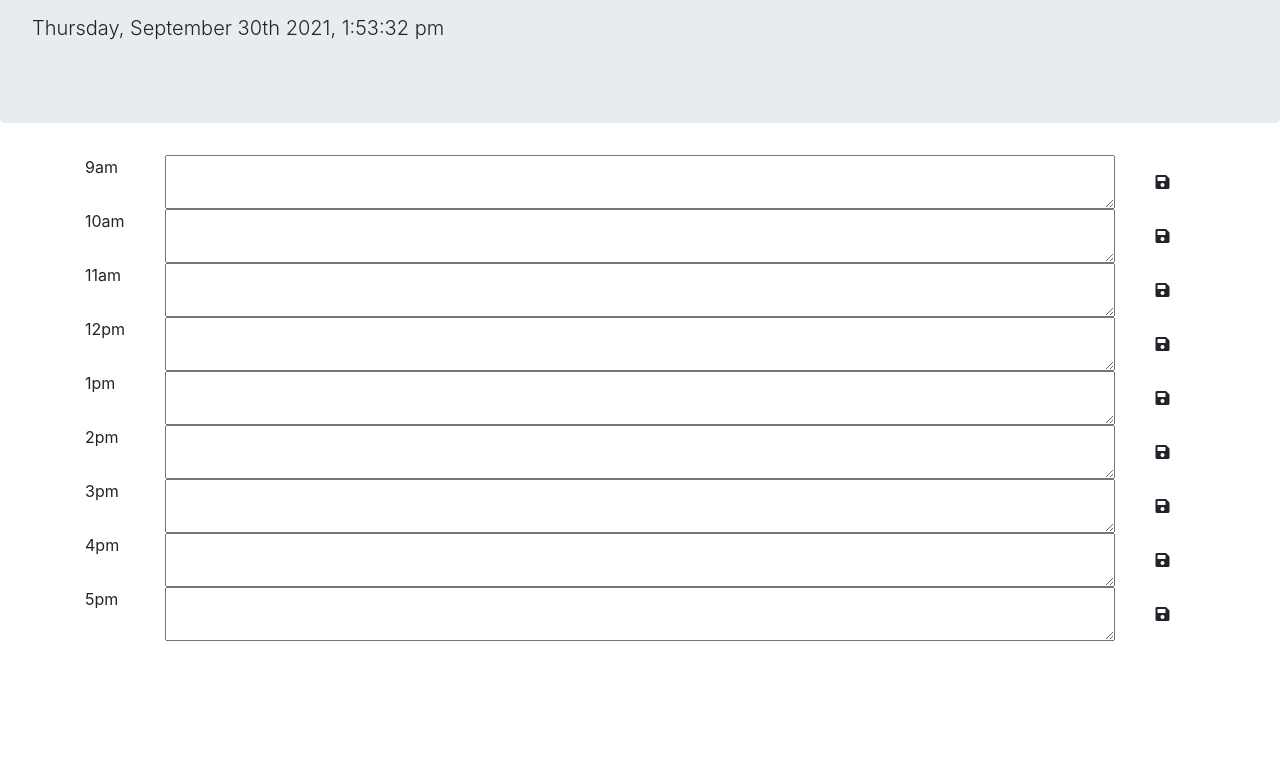
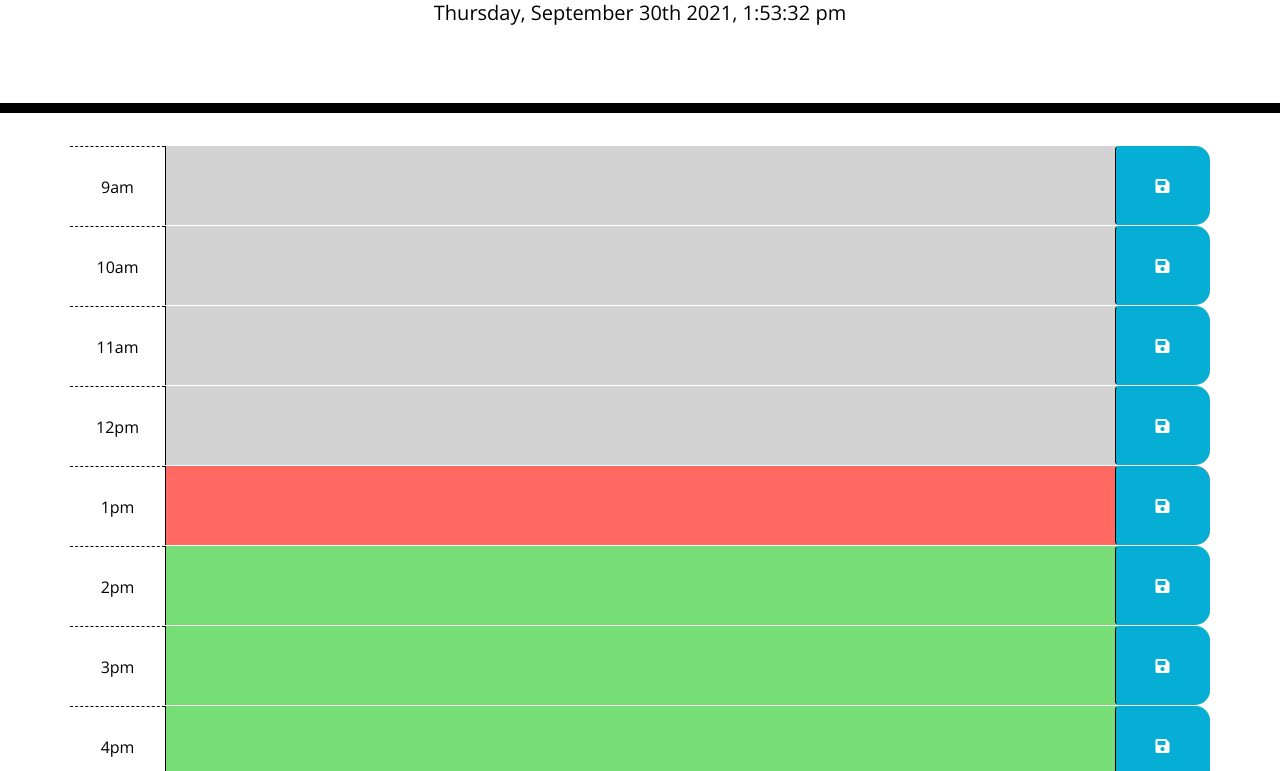
Before and after one commit to jmoniz155/work-day-scheduler, a plain HTML site: page index.html in a window 1280 px wide. Shown: the part 191-962 px from the top of the page. Before the commit the page ends 832 px from the top, so only its background shows below. Drawn offline with nearby package versions, Linux system fonts and the light colour scheme.

Commit message:
fix style link

```diff
--- a/index.html
+++ b/index.html
@@ -18,7 +18,7 @@
       href="https://fonts.googleapis.com/css?family=Open+Sans&display=swap"
       rel="stylesheet"
     />
-    <link rel="stylesheet" href="assets/style.css" />
+    <link rel="stylesheet" href="assets/styles.css" />
     <title>Work Day Scheduler</title>
   </head>
 
```
